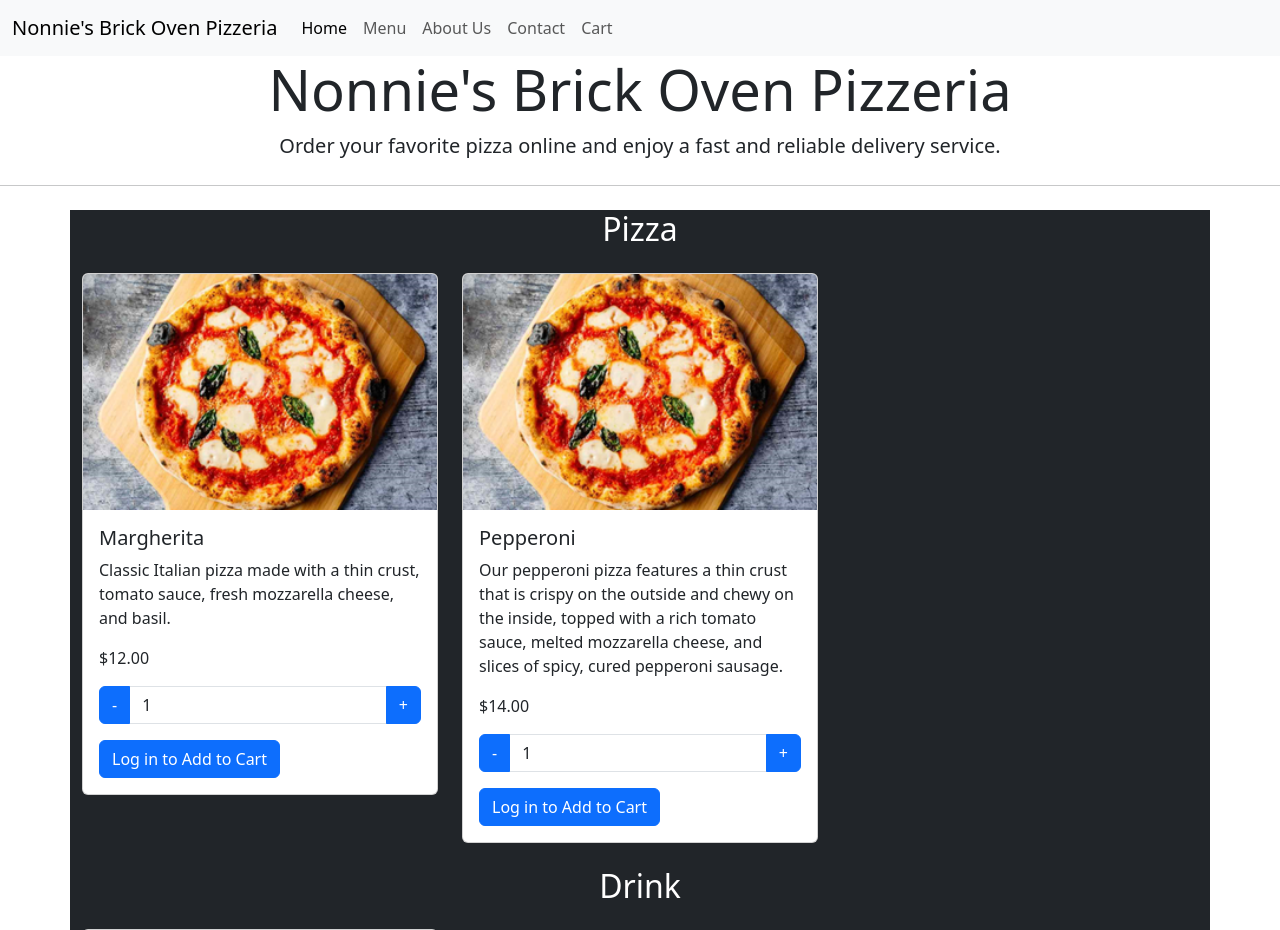
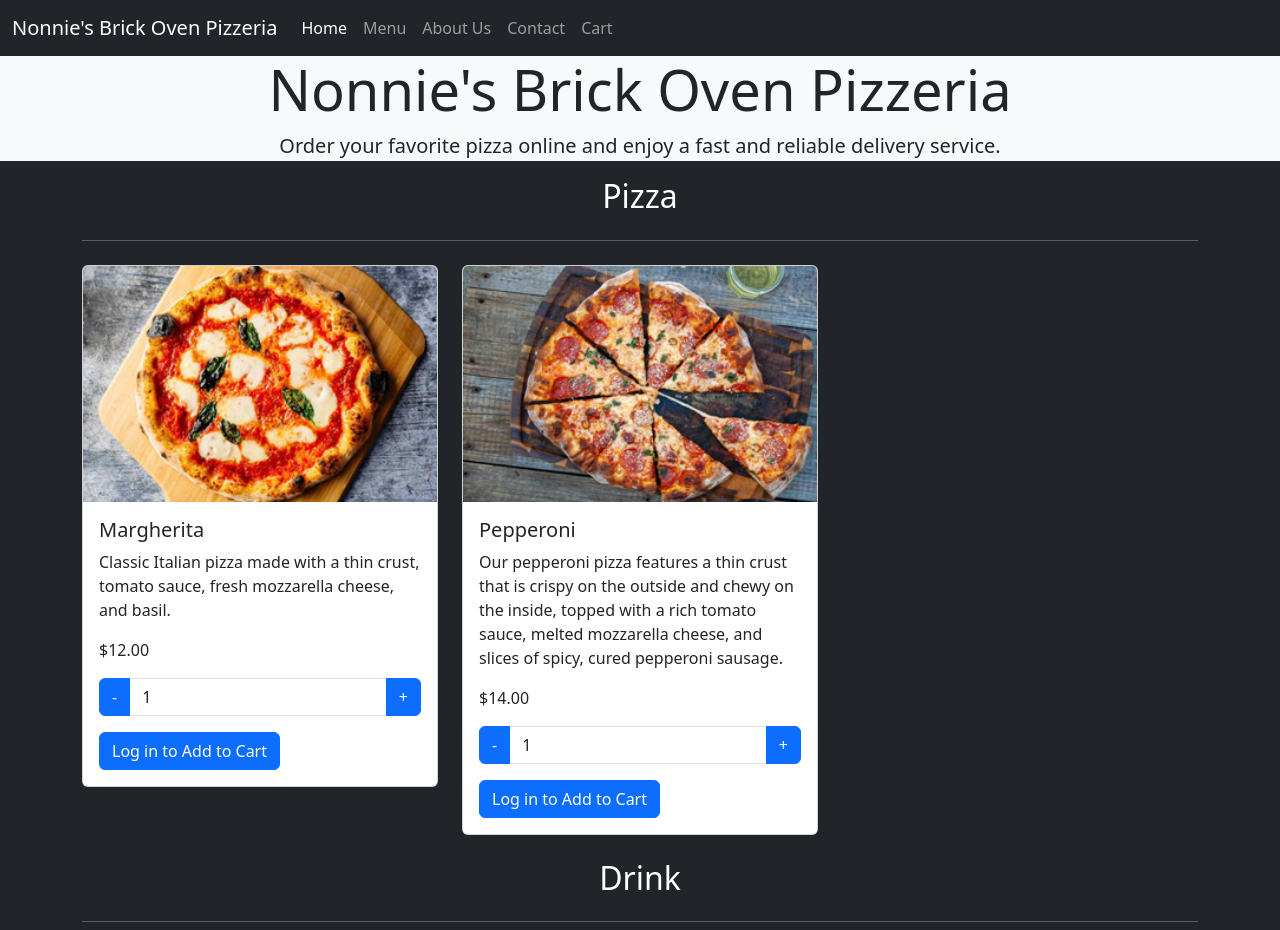
Before and after one commit to andrewanchor/nonniespizza2.0, a Django app: page /menu/ in a window 1280 px wide. Shown: the top 930 px of the page. Run offline with Django 4.2, Linux system fonts and the light colour scheme; data comes from the database, SQL or seed files in the repository; both versions use the stored data as it was after the commit.

Commit message:
Fixed images

```diff
--- a/nonnies_pizza/menu/templates/menu.html
+++ b/nonnies_pizza/menu/templates/menu.html
@@ -8,8 +8,8 @@
 
   <title>Nonnie's Brick Oven Pizzeria</title>
 </head>
-<body>
-  <nav class="navbar navbar-expand-lg navbar-light bg-light">
+<body class="bg-dark">
+  <nav class="navbar navbar-expand-lg navbar-dark bg-dark">
     <div class="container-fluid">
       <a class="navbar-brand" href="#">Nonnie's Brick Oven Pizzeria</a>
       <button class="navbar-toggler" type="button" data-bs-toggle="collapse" data-bs-target="#navbarNav" aria-controls="navbarNav" aria-expanded="false" aria-label="Toggle navigation">
@@ -36,21 +36,22 @@
       </div>
     </div>
   </nav>
-  <div class="jumbotron bg-white">
+  <div class="jumbotron bg-light">
     <h1 class="display-4 text-center">Nonnie's Brick Oven Pizzeria</h1>
     <p class="lead text-center">Order your favorite pizza online and enjoy a fast and reliable delivery service.</p>
-    <hr class="my-4">
+
     </div>
 
   <div class="container bg-dark text-white">
     {% for category in categories %}
     <h2 class="text-center mb-4">{{category.name}}</h2>
+    <hr class="my-4">
     <div class="row">
     {% for item in category.items.all %}
       <div class="col-md-4 mb-4">
         <div class="card">
           {% load static %}
-          <img src="{% static 'margherita1.jpg' %}" class="card-img-top" alt="Pizza 1">
+          <img src="{% static item.image %}" class="card-img-top" alt="{{category.name}}">
           <div class="card-body">
             <h5 class="card-title">{{item.name}}</h5>
             <p class="card-text">{{item.description}}</p>
```
Also changed, not shown: nonnies_pizza/db.sqlite3, nonnies_pizza/menu/static/pepperoni1.png (renamed from nonnies_pizza/menu/templates/pepperoni1.png), nonnies_pizza/menu/static/vegitarian1.png (renamed from nonnies_pizza/menu/templates/vegitarian1.png), nonnies_pizza/menu/templates/margherita1.jpg (deleted).
